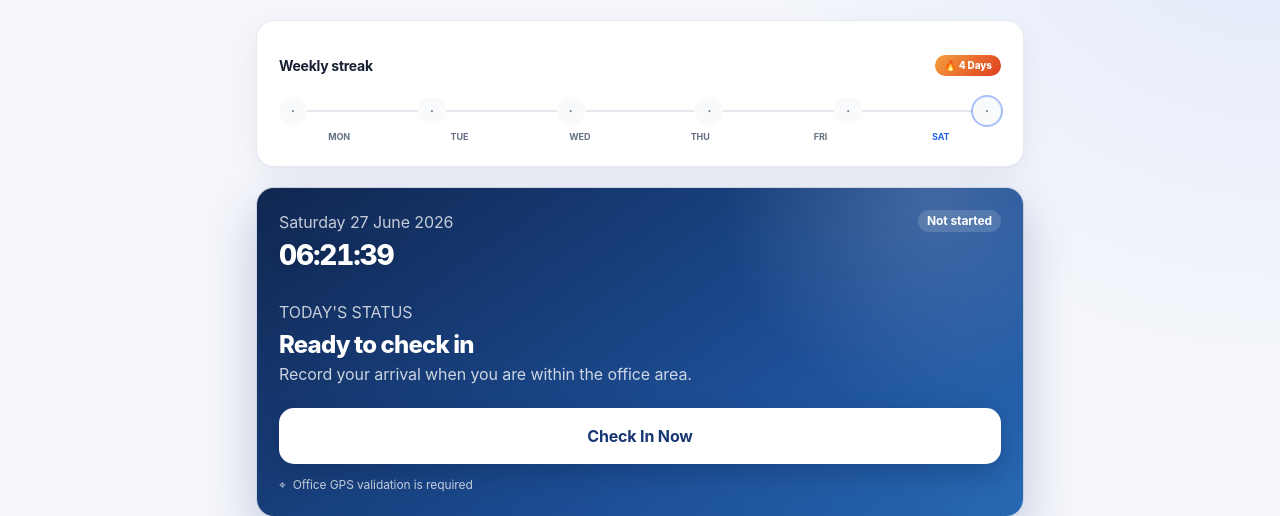
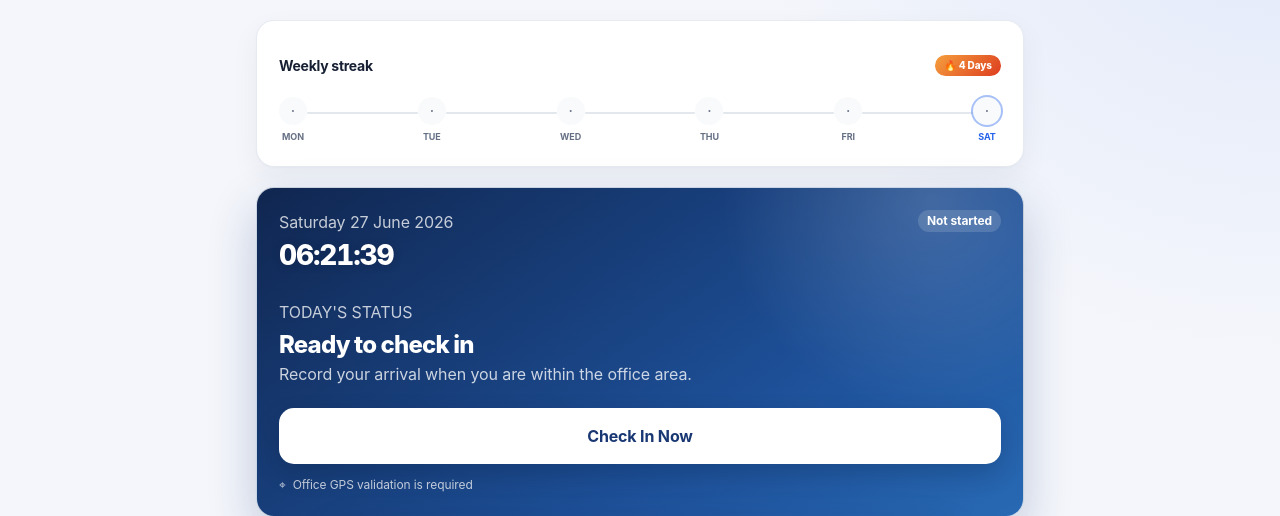
Before and after one commit to MuhammadMuhidin/icanreadcinere-absensi, a Flask app: page /absence in a window 1280 px wide. Shown: the part 188-704 px from the top of the page. Run offline with Flask 3, Linux system fonts and the light colour scheme; the visitor is signed in with stand-in values (Sample User, id 1); data that the repository does not hold is empty; some libraries are stand-ins or nearby versions.

Commit message:
fix: streak label directly under dot via .streak-item flex column
- .streak-item wraps dot + label as flex column
- Label is no longer in separate row — sits directly beneath its dot
- Bar has margin-bottom:14px to align with label baseline
- Tooltip preserved on dot hover

```diff
--- a/static/css/app.css
+++ b/static/css/app.css
@@ -603,6 +603,27 @@ textarea.form-control { min-height: 100px; resize: vertical; }
   gap: 0;
 }
 
+/* Each item: dot + label stacked vertically */
+.streak-item {
+  display: flex;
+  flex-direction: column;
+  align-items: center;
+  flex-shrink: 0;
+}
+
+.streak-item--today .streak-label {
+  color: var(--info);
+}
+
+/* Dot wrapper for tooltip positioning */
+.streak-dot-wrap {
+  position: relative;
+  flex-shrink: 0;
+  display: flex;
+  align-items: center;
+}
+
+/* Dot */
 .streak-dot {
   width: 28px;
   height: 28px;
@@ -627,47 +648,31 @@ textarea.form-control { min-height: 100px; resize: vertical; }
   box-shadow: 0 0 0 2px color-mix(in srgb, var(--info) 40%, transparent);
 }
 
-/* Connector bar — fills gap between dots */
+/* Label directly under dot */
+.streak-label {
+  margin-top: 5px;
+  font-size: 9px;
+  font-weight: 700;
+  text-transform: uppercase;
+  color: var(--muted);
+  white-space: nowrap;
+}
+
+/* Connector bar — fills gap between items */
 .streak-bar {
   flex: 1;
   height: 2px;
   background: var(--border);
   border-radius: 2px;
   min-width: 4px;
+  margin-bottom: 14px;
 }
 
 .streak-bar--success {
   background: var(--success);
 }
 
-/* Labels row */
-.streak-labels {
-  display: flex;
-  margin-top: 5px;
-  font-size: 9px;
-  font-weight: 700;
-  text-transform: uppercase;
-}
-
-.streak-labels span {
-  flex: 1;
-  text-align: center;
-  color: var(--muted);
-  white-space: nowrap;
-}
-
-.streak-labels span.streak-label--today {
-  color: var(--info);
-}
-
 /* Tooltip on dot hover */
-.streak-dot-wrap {
-  position: relative;
-  flex-shrink: 0;
-  display: flex;
-  align-items: center;
-}
-
 .streak-tooltip {
   position: absolute;
   bottom: calc(100% + 8px);
--- a/templates/absence.html
+++ b/templates/absence.html
@@ -47,6 +47,7 @@
       {% endif %}
       {% set tooltip = tooltip_core | join(' — ') %}
       {% set success = item.state == 'completed' and not item.is_late %}
+      <div class="streak-item {% if item.is_today %}streak-item--today{% endif %}">
         <div class="streak-dot-wrap">
           <span class="streak-dot {% if success %}streak-dot--completed{% elif item.state == 'checked_in' %}streak-dot--checked_in{% elif item.state == 'missed' %}streak-dot--missed{% endif %} {% if item.is_today %}streak-dot--today{% endif %}" aria-hidden="true">
             {% if item.state == 'completed' %}✓
@@ -56,14 +57,11 @@
           </span>
           <span class="streak-tooltip" aria-hidden="true">{{ tooltip }}</span>
         </div>
+        <span class="streak-label {% if item.is_today %}streak-label--today{% endif %}">{{ item.label }}</span>
+      </div>
       {% if not loop.last %}
         <span class="streak-bar {% if success %}streak-bar--success{% endif %}" aria-hidden="true"></span>
       {% endif %}
-    {% endfor %}
-  </div>
-  <div class="streak-labels">
-    {% for item in week_days %}
-      <span class="{% if item.is_today %}streak-label--today{% endif %}">{{ item.label }}</span>
     {% endfor %}
   </div>
 </section>
```
Lines whose indentation alone changed are shown as unchanged.
